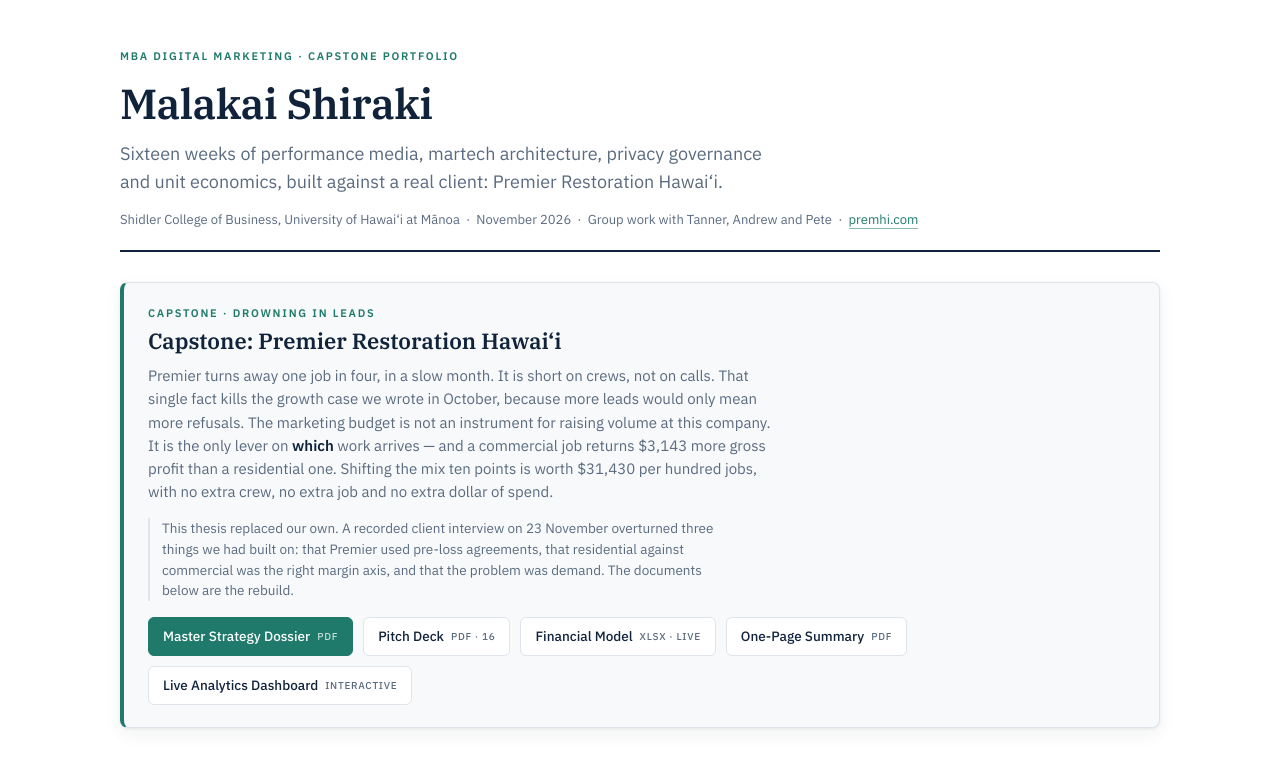
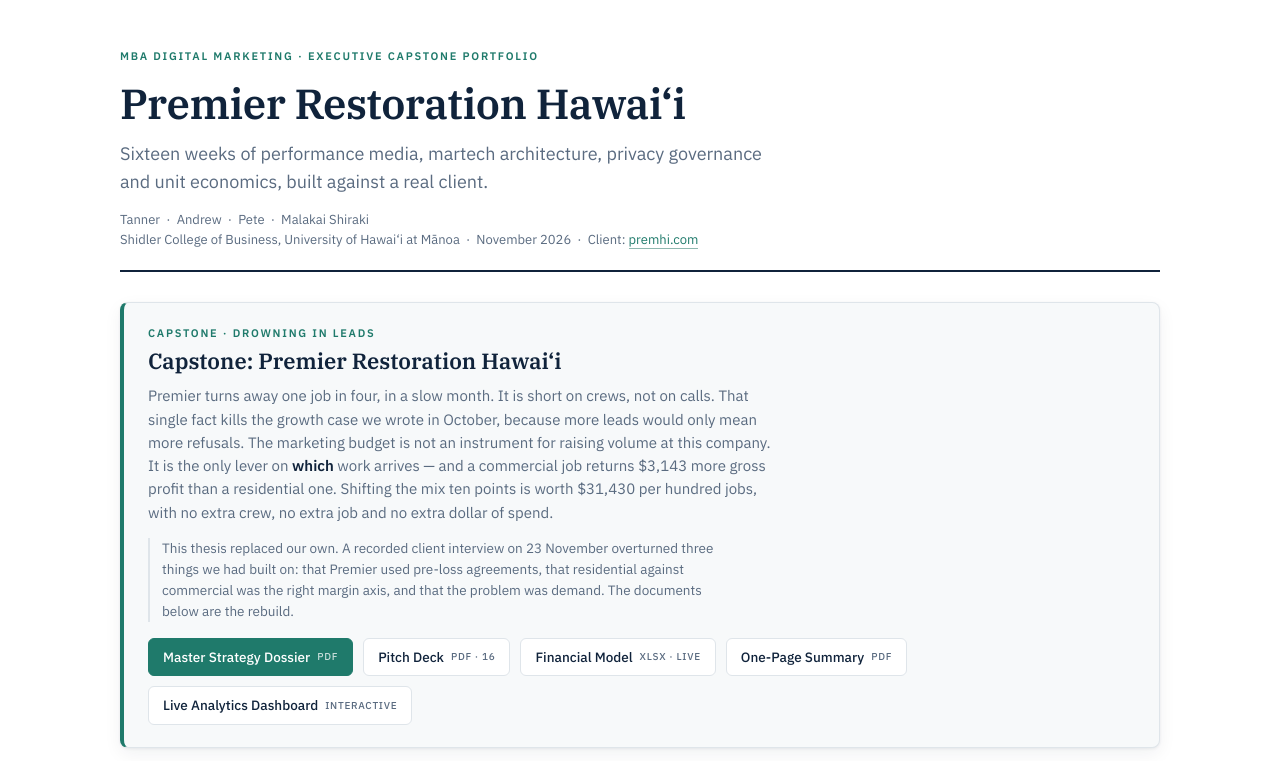
Before and after one commit to MalakaiS725/MBA, a plain HTML site: page portfolio/index.html in a window 1280 px wide. Shown: the top 761 px of the page. Drawn offline with Linux system fonts and the light colour scheme.

Commit message:
Reframe portfolio as the group's capstone submission
Attribute the page to all four team members rather than one, lead with the client
rather than an individual name, and credit Andrew's role as the route to Premier's
own data.

Co-Authored-By: Claude Opus 5 <noreply@anthropic.com>
Claude-Session: https://claude.ai/code/session_01SmYYarxrR1DgvxqnaE2DyT

```diff
--- a/portfolio/index.html
+++ b/portfolio/index.html
@@ -3,7 +3,7 @@
 <head>
 <meta charset="utf-8">
 <meta name="viewport" content="width=device-width, initial-scale=1">
-<title>Malakai Shiraki - Martech Portfolio</title>
+<title>Premier Restoration Hawai'i - Capstone Portfolio</title>
 <link rel="preconnect" href="https://fonts.googleapis.com">
 <link rel="preconnect" href="https://fonts.gstatic.com" crossorigin>
 <link rel="stylesheet" href="https://fonts.googleapis.com/css2?family=IBM+Plex+Sans:wght@400;500;600&family=IBM+Plex+Serif:wght@400;500;600&display=swap">
@@ -95,13 +95,14 @@ footer.btm p{margin:0 0 7px}
 <div class="wrap">
 
 <header class="top">
-  <div class="eyebrow">MBA Digital Marketing &middot; Capstone Portfolio</div>
-  <h1>Malakai Shiraki</h1>
-  <p class="tagline">Sixteen weeks of performance media, martech architecture, privacy governance and unit economics, built against a real client: Premier Restoration Hawai&#8216;i.</p>
+  <div class="eyebrow">MBA Digital Marketing &middot; Executive Capstone Portfolio</div>
+  <h1>Premier Restoration Hawai&#8216;i</h1>
+  <p class="tagline">Sixteen weeks of performance media, martech architecture, privacy governance and unit economics, built against a real client.</p>
   <div class="meta">
-    Shidler College of Business, University of Hawai&#8216;i at M&#257;noa &nbsp;&middot;&nbsp; November 2026
-    &nbsp;&middot;&nbsp; Group work with Tanner, Andrew and Pete
-    &nbsp;&middot;&nbsp; <a href="https://premhi.com">premhi.com</a>
+    Tanner &nbsp;&middot;&nbsp; Andrew &nbsp;&middot;&nbsp; Pete &nbsp;&middot;&nbsp; Malakai Shiraki
+    <br>Shidler College of Business, University of Hawai&#8216;i at M&#257;noa
+    &nbsp;&middot;&nbsp; November 2026
+    &nbsp;&middot;&nbsp; Client: <a href="https://premhi.com">premhi.com</a>
   </div>
 </header>
 
@@ -293,7 +294,7 @@ footer.btm p{margin:0 0 7px}
 <footer class="btm">
   <p><strong>A note on the figures.</strong> The capstone deliverable set at the top of this page runs on figures Premier Restoration supplied directly &mdash; a written data return and a recorded interview on 23 November 2026. Job values, margins, close rates, spend and the refusal rate are the client's own. Two inputs are ours rather than theirs, the blended gross margin and the starting job mix; both are flagged in the deck, the dossier and the model's source log, and the sensitivity analysis shows the recommendation holds without them.</p>
   <p>Earlier coursework on this page predates that data. Budgets and volumes in the weekly artefacts are modelling figures, and each document says so in its own method note. The Oura work uses publicly available traffic estimates and published pricing, not the company's own analytics.</p>
-  <p>Built with Tanner, Andrew and Pete. Capstone client: Premier Restoration Hawai&#8216;i, licence CT35209.</p>
+  <p><strong>The team.</strong> Tanner, Andrew, Pete and Malakai Shiraki. Andrew works at Premier Restoration and was the group's route to the client's own figures. Capstone client: Premier Restoration Hawai&#8216;i, licence CT35209.</p>
 </footer>
 
 </div>
```
Also changed, not shown: 1 other file.
